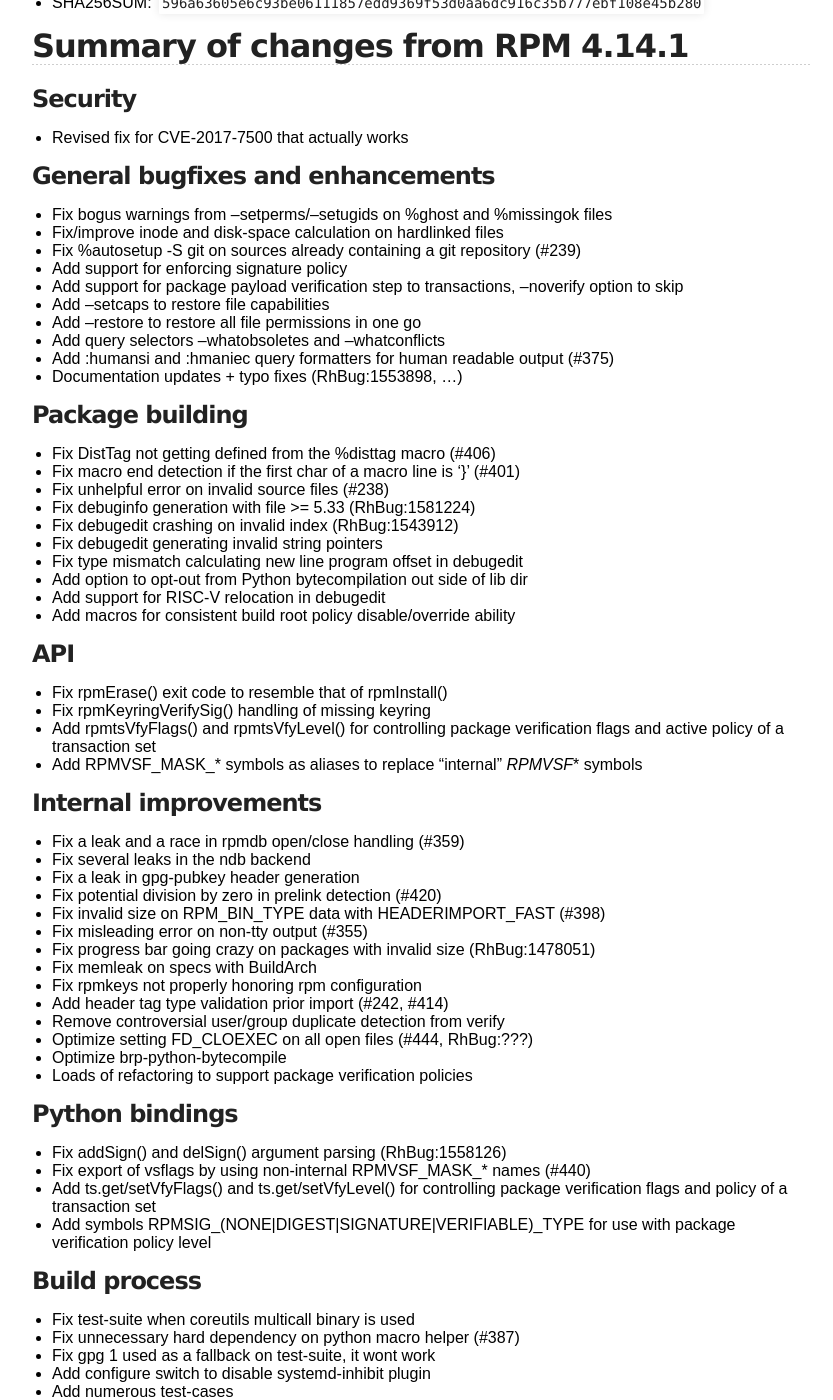
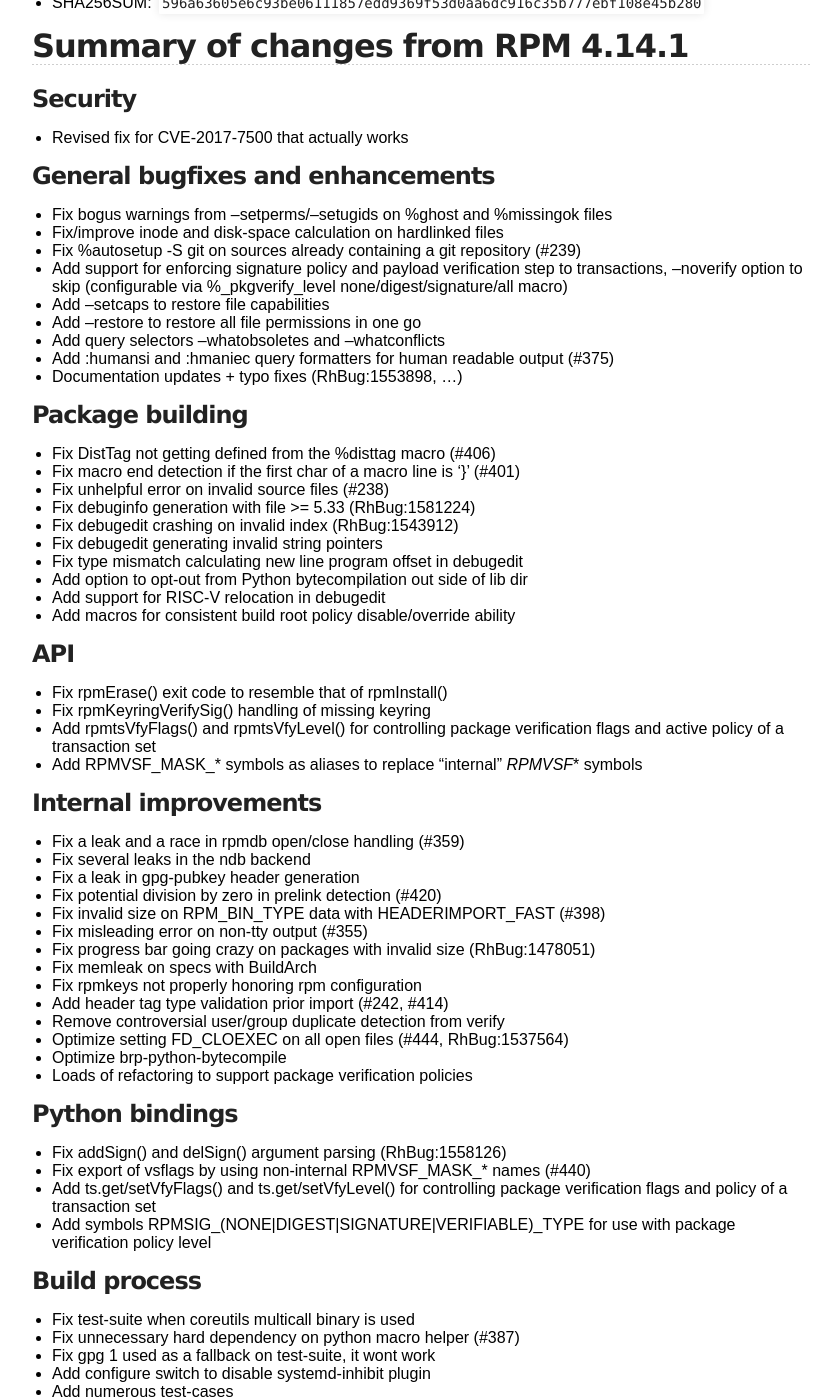
Before and after one commit to rpm-software-management/rpm-web, a Jekyll site: the page built from wiki/Releases/4.14.2.md, in a window 1280 px wide and 1400 px high, scrolled down 373 px. Shown: the whole window, without its empty margins (218-1051 px from the left). Built offline with Jekyll 4.4.1, drawn with Linux system fonts in a browser that asks for light colours.

Commit message:
Add a few missing details to 4.14.2-rc1 release notes

```diff
--- a/wiki/Releases/4.14.2.md
+++ b/wiki/Releases/4.14.2.md
@@ -20,8 +20,9 @@ title: rpm.org - Releases
 * Fix bogus warnings from --setperms/--setugids on %ghost and %missingok files
 * Fix/improve inode and disk-space calculation on hardlinked files
 * Fix %autosetup -S git on sources already containing a git repository (#239)
-* Add support for enforcing signature policy
-* Add support for package payload verification step to transactions, --noverify option to skip
+* Add support for enforcing signature policy and payload verification step
+  to transactions, --noverify option to skip (configurable via
+  %_pkgverify_level none/digest/signature/all macro)
 * Add --setcaps to restore file capabilities
 * Add --restore to restore all file permissions in one go
 * Add query selectors --whatobsoletes and --whatconflicts
@@ -62,7 +63,7 @@ title: rpm.org - Releases
 * Fix rpmkeys not properly honoring rpm configuration
 * Add header tag type validation prior import (#242, #414)
 * Remove controversial user/group duplicate detection from verify
-* Optimize setting FD_CLOEXEC on all open files (#444, RhBug:???)
+* Optimize setting FD_CLOEXEC on all open files (#444, RhBug:1537564)
 * Optimize brp-python-bytecompile
 * Loads of refactoring to support package verification policies
 
```
